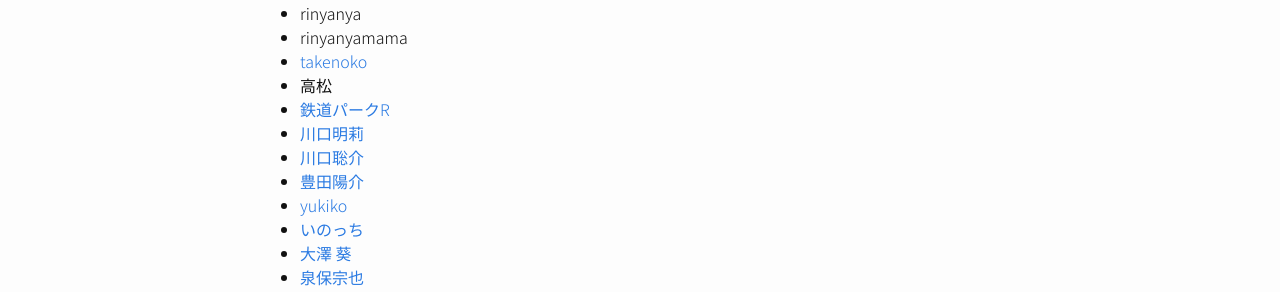
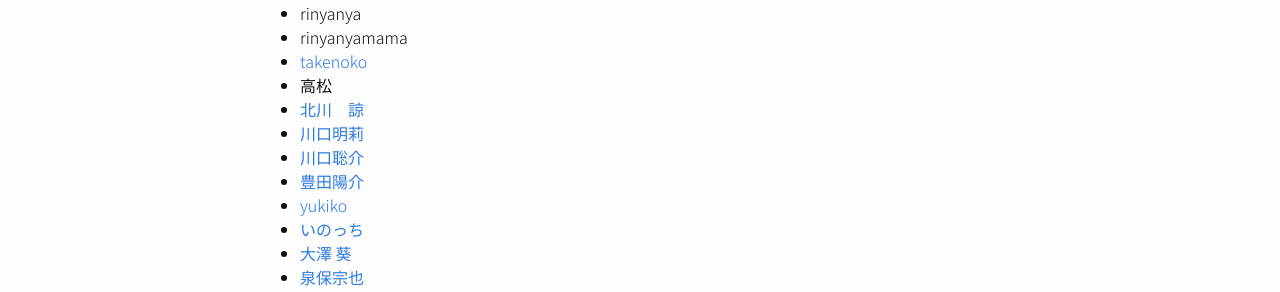
Before and after one commit to pgmsaloon4kids/pgmsaloon4kids.github.io, a Jekyll site: the page built from pages/tokyo/2021.md, in a window 1280 px wide and 900 px high, scrolled down 3034 px. Shown: the part 340-632 px from the top of the window. Built offline with Jekyll 4.4.1, drawn with Linux system fonts in a browser that asks for light colours.

Commit message:
名前修正

```diff
--- a/pages/tokyo/2021.md
+++ b/pages/tokyo/2021.md
@@ -69,7 +69,7 @@ __こちらは、スタッフが苦労してプログラミングしている様
 - rinyanyamama
 - [takenoko](/staff/takenoko){:target="_blank"}
 - 高松
-- [鉄道パークR](/staff/trainpark-r){:target="_blank"}
+- [北川　諒](/staff/trainpark-r){:target="_blank"}
 - [川口明莉](/staff/akari){:target="_blank"}
 - [川口聡介](/staff/sousuke){:target="_blank"}
 - [豊田陽介](/staff/toyota){:target="_blank"}
```
